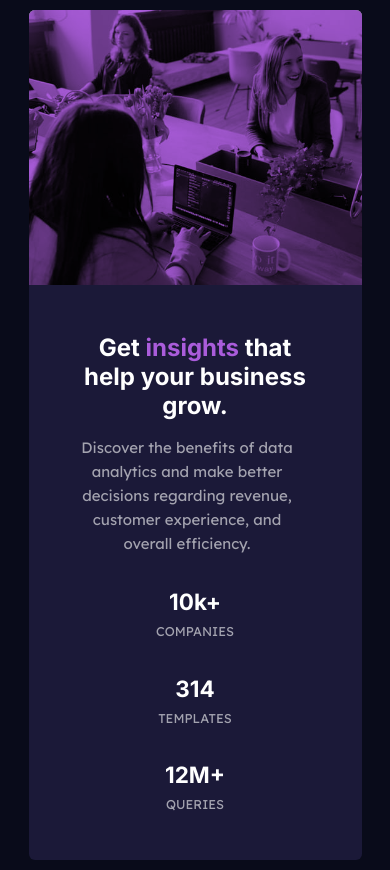
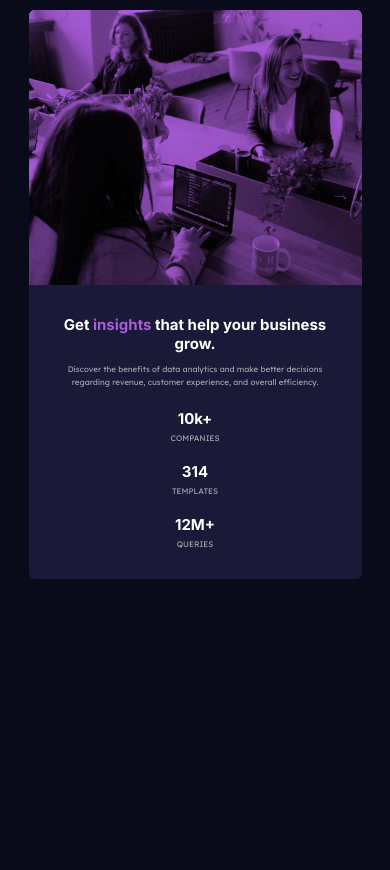
Before and after one commit to ErfanSahabShabani/Frontend-Challenges, a plain HTML site: page index.html in a window 390 px wide. After the commit the page ends 844 px from the top, so only its background shows below. Drawn offline with Linux system fonts and the light colour scheme.

Commit message:
Update style.css

```diff
--- a/style.css
+++ b/style.css
@@ -28,8 +28,11 @@
 }
 
 /* Typography */
+html {
+ font-size: 93.75%;
+}
+
 body {
-  font-size: 93.75%;
   font-family: "Lexend Deca", sans-serif;
   background-color: var(--Very-dark-blue);
 }
@@ -121,6 +124,10 @@ body {
 /* Media Queries */
 /* Lower than Desktop */
 @media only screen and (max-width: 1000px) {
+  html {
+    font-size: 81.25%;
+  }
+
   body {
     padding: 50px;
     text-align: center;
@@ -129,6 +136,11 @@ body {
   .header-main {
     font-size: 2rem;
     margin-bottom: 1rem;
+  }
+
+  .paragraph {
+   font-size: .8rem;
+   padding-right: 0;
   }
 
   .stats {
@@ -160,6 +172,10 @@ body {
 }
 
 @media only screen and (max-width: 660px) {
+  html {
+    font-size: 62.5%;
+  }
+
   body {
     padding: 10px;
   }
@@ -181,3 +197,14 @@ body {
     min-height: 14rem;
   }
 }
+
+
+@media only screen and (max-width: 330px) {
+  html {
+    font-size: 62.5%;
+  }
+
+  .card-content {
+   padding: 1.5rem;
+  }
+}
```
